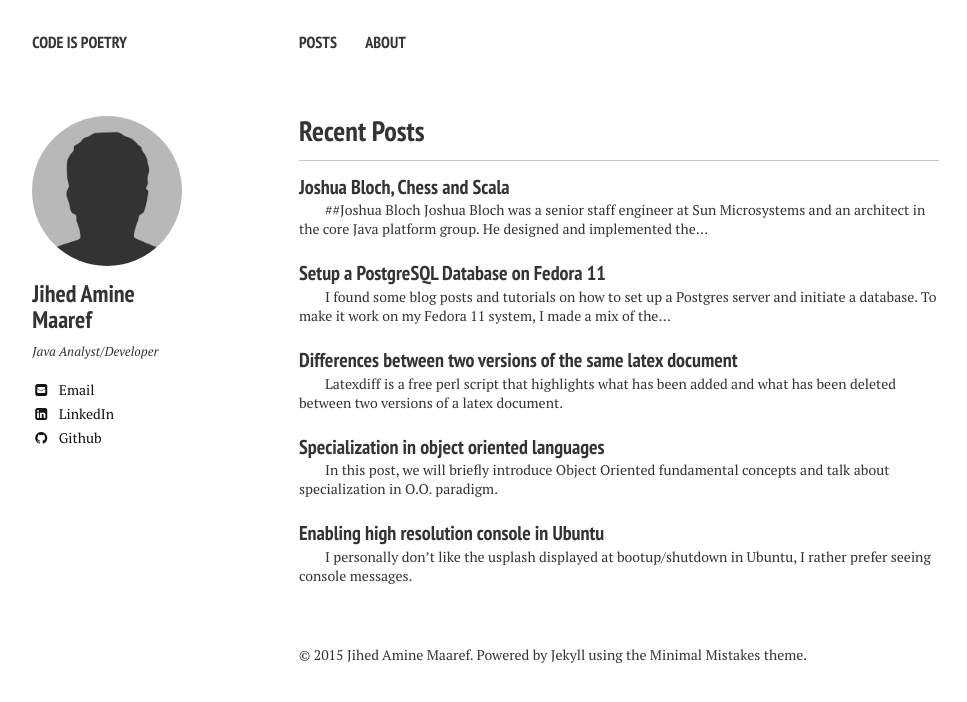
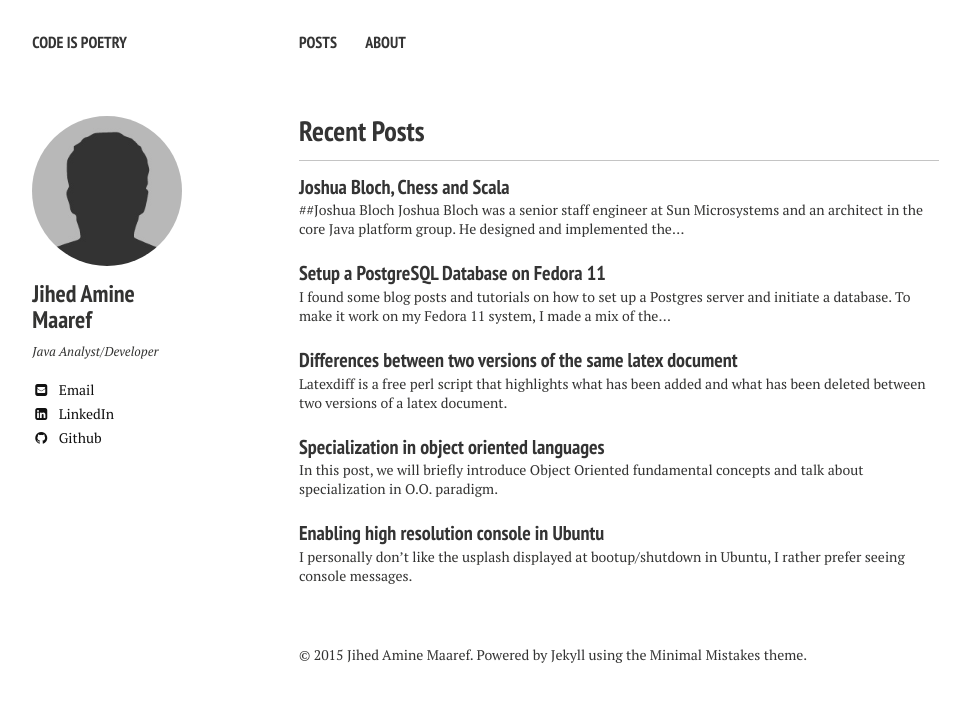
Before and after one commit to jihedamine/jihedamine.github.io, a Jekyll site: the page built from index.md, in a window 1280 px wide. Shown: the top 702 px of the page, without its empty margins (21-988 px from the left). Built offline with Jekyll 4.4.1, drawn with Linux system fonts in a browser that asks for light colours; nearby versions of some CDN libraries.

Commit message:
Update page.scss

```diff
--- a/_sass/page.scss
+++ b/_sass/page.scss
@@ -276,8 +276,6 @@ $button-size: 1.5rem;
 		}
 		p {
 			@include font-rem(14);
-		}
-		p+p {
 			text-indent: 0;
 		}
 	}
```
